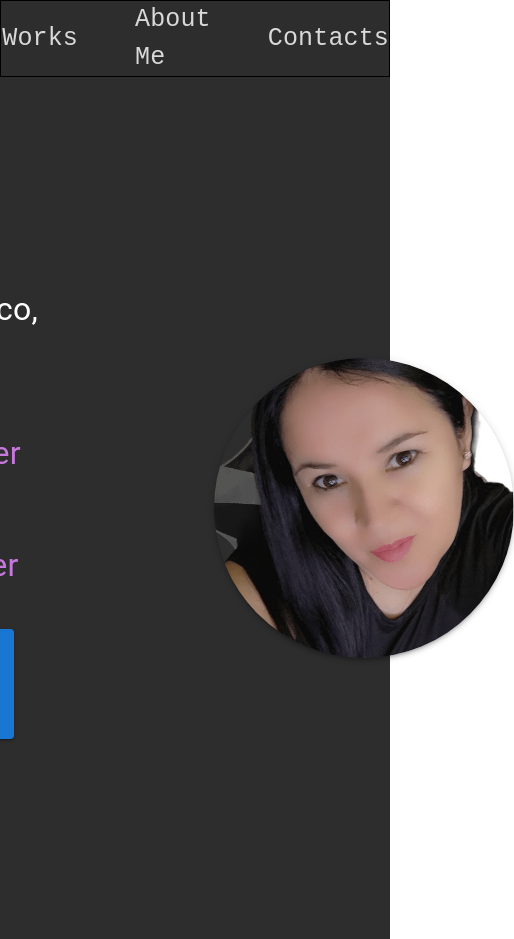
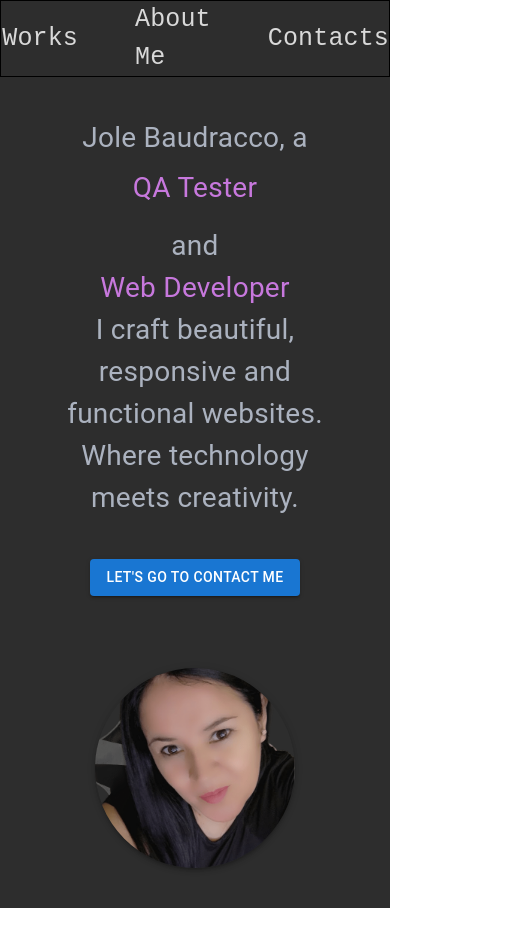
Before and after one commit to jolebaudracco/real-portfolio, a React (Vite) app in the folder real-portfolio/: page / in a window 390 px wide. Shown: the whole page, 514 px wide, since content can reach past the window. After the commit the page ends 908 px from the top, so only its background shows below. Built offline with nearby package versions, Linux system fonts and the light colour scheme; some icons are missing.

Commit message:
adding responsive to my home

```diff
--- a/real-portfolio/src/components/home/Home.jsx
+++ b/real-portfolio/src/components/home/Home.jsx
@@ -4,6 +4,7 @@ import MyButton from '../buttons/MyButton'
 import Box from '@mui/material/Box'
 import portfolio from '../../assets/portfolio.png'
 import Typography from '@mui/material/Typography'
+
 
 
 const Home = ({setSelectedScreen}) => {
@@ -14,68 +15,80 @@ const handleClick = () => {
     <>
       <Box sx={{
         display: 'flex',
-        flexDirection: 'row',
+        flexDirection: { xs: 'column', md: 'row' }, // responsivo
         alignItems: 'center',
         justifyContent: 'center',
-        gap: 20, // espacio entre texto e imagen
-        p: 20,
+        gap: { xs: 5, md: 20 }, // menos espacio en móvil
+        p: { xs: 5, md: 20 }, // menos padding en móvil
+        textAlign: { xs: 'center', md: 'left' } // centra texto en móvil
       }}>
         <Box sx={{
           fontFamily: 'Fira Code, monospace',
-          // fontSize: { xs: 24, md: 36 }, // responsivo
-          fontWeight: 'bold',
-          textAlign: 'left',
+          fontWeight: 'SemiBold',
           maxWidth: '900px',
         }}>
           <Typography sx={{
-            color: 'white',
-            fontSize: { xs: 32, md: 56 }
+            color: '#ABB2BF',
+            fontSize: { xs: 28, md: 56 }, //más chico en móvil
+            lineHeight: 'auto'
             }}>
               Jole Baudracco, a
           </Typography>
 
           <Box sx={{
             display: 'flex',
-            flexDirection: { xs: 'column', md: 'row' }, // responsivo
-            alignItems: { xs: 'flex-start', md: 'center' }, // responsivo
-            gap: 2, // espacio entre Web Developer y and
+            flexDirection: { xs: 'column', md: 'row' }, // stack en móvil, inline en desktop
+            alignItems: { xs: 'center', md: 'center' }, // responsivo
+            gap: 2,
+            mt: 1, // margen superior para separar del texto
           }}>
             <Typography sx={{
               color: '#C778DD',
-              fontSize: { xs: 32, md: 56 }}}>
-                Web Developer
+              fontSize: { xs: 28, md: 56 },
+            }}>
+                QA Tester
             </Typography>
             <Typography sx={{
-              color: 'white',
-              fontSize: { xs: 32, md: 56 }}}>
+              color: '#ABB2BF',
+              fontSize: { xs: 28, md: 56 },
+              }}>
                 and
             </Typography>
           </Box>
 
           <Typography sx={{
             color: '#C778DD',
-            fontSize: { xs: 32, md: 56 }}}>
-              QA Tester
+            fontSize: { xs: 28, md: 56 },
+            }}>
+              Web Developer
           </Typography>
+
+          <Typography variant='body1' sx={{
+            color: '#ABB2BF',
+            fontSize: { xs: 28, md: 56 },
+          }}>
+            I craft beautiful, responsive and functional websites.
+            Where technology meets creativity.
+          </Typography>
+
           <Box onClick={handleClick} sx={{
-          position: 'central',
-          bottom: 20,
-          right: 20,
-          display: 'flex',
-          justifyContent: 'center',
-          alignItems: 'center',
-          p: 5,
-        }}>
-          <MyButton  text={'Contact Me'}/>
+            mt: 5,
+            display: 'flex',
+            justifyContent: { xs: 'center', md: 'flex-start' }, // centrado en móvil
+            cursor: 'pointer'
+          }}>
+            <MyButton  text={'Contact Me'}/>
+          </Box>
         </Box>
-        </Box>
+
         <Box sx={{
-          width: 300,
-          height: 300,
+          width: { xs: 200, md: 300 }, // más chica en móvil
+          height: { xs: 200, md: 300 },
           borderRadius: '50%', // redondeada, queda más elegante
           overflow: 'hidden',
           boxShadow: 3,
           flexShrink: 0, // evita que se achique
+          mt: { xs: 4, md: 0 } // agrega margen arriba en móvil
         }}>
           <img
           src={portfolio}
```
